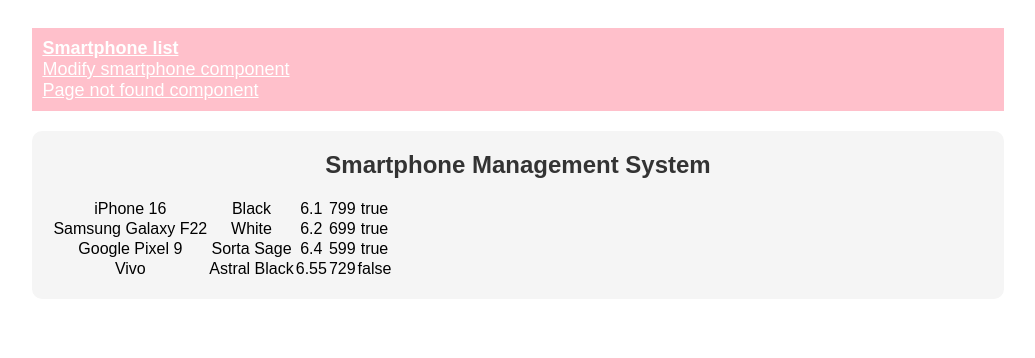
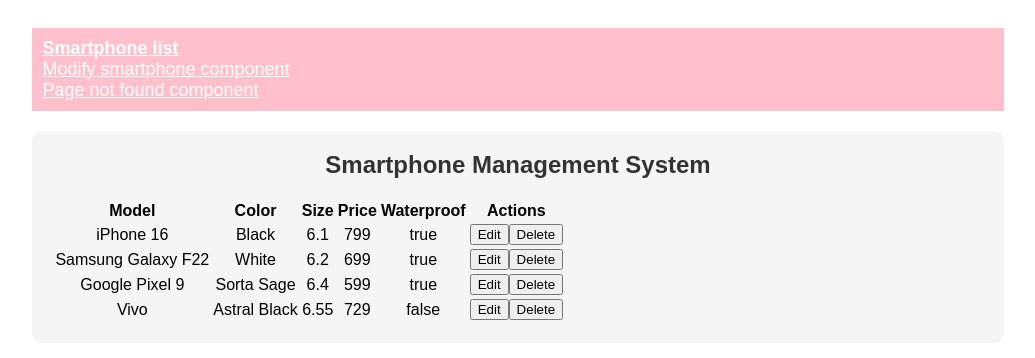
Before and after one commit to hrmn-1/Harmanpreet_kaur_Learning_Angular, an Angular app: page /smartphone in a window 1280 px wide. Shown: the top 358 px of the page, without its empty margins (122-1157 px from the left). Built offline with nearby package versions, Linux system fonts and the light colour scheme.

Commit message:
completed 4th and 5th step add the delete and edit button and also create a form

```diff
--- a/src/app/modify-smart-phone-component/modify-smart-phone-component.component.html
+++ b/src/app/modify-smart-phone-component/modify-smart-phone-component.component.html
@@ -1 +1,47 @@
 <p>modify-smart-phone-component works!</p>
+<form [formGroup]="smartphoneForm" (ngSubmit)="onSubmit()">
+  <div class="form-group">
+    <label for="title">Title:</label>
+    <input
+      type="text"
+      id="title"
+      formControlName="title"
+      class="form-control"
+      required
+    />
+  </div>
+
+  <div class="form-group">
+    <label for="description">Description:</label>
+    <textarea
+      id="description"
+      formControlName="description"
+      class="form-control"
+      required
+    ></textarea>
+  </div>
+
+  <div class="form-group">
+    <label for="category">Category:</label>
+    <select id="category" formControlName="category" class="form-control">
+      <option value="" disabled>Select a category</option>
+      <option value="Category1">Category 1</option>
+      <option value="Category2">Category 2</option>
+      <option value="Category3">Category 3</option>
+    </select>
+  </div>
+
+  <div class="form-group">
+    <label for="date">Date:</label>
+    <input
+      type="date"
+      id="date"
+      formControlName="date"
+      class="form-control"
+    />
+  </div>
+
+  <button type="submit" class="btn btn-primary" [disabled]="smartphoneForm.invalid">
+    {{ isEditMode ? 'Update' : 'Add' }} Item
+  </button>
+</form>
--- a/src/app/modify-smart-phone-component/modify-smart-phone-component.component.ts
+++ b/src/app/modify-smart-phone-component/modify-smart-phone-component.component.ts
@@ -1,12 +1,39 @@
 import { Component } from '@angular/core';
+import {FormBuilder, FormGroup, ReactiveFormsModule, Validators} from '@angular/forms';
+import { smartPhone } from '../../shared/models/smartphone';
+import { SmartphoneService } from '../services/smartphone.service';
 
 @Component({
   selector: 'app-modify-smart-phone-component',
   standalone: true,
-  imports: [],
+  imports: [
+    ReactiveFormsModule
+  ],
   templateUrl: './modify-smart-phone-component.component.html',
-  styleUrl: './modify-smart-phone-component.component.css'
+  styleUrls: ['./modify-smart-phone-component.component.css']
 })
 export class ModifySmartPhoneComponentComponent {
+  smartphoneForm: FormGroup;
+  isEditMode: boolean = false;
+  constructor(private fb: FormBuilder, private smartphoneService: SmartphoneService) {
+    // Initialize the form with FormBuilder
+    this.smartphoneForm = this.fb.group({
+      model: ['', Validators.required],
+      color: ['', Validators.required],
+      size: [0, [Validators.required, Validators.min(0)]],
+      price: [0, [Validators.required, Validators.min(0)]],
+      isWaterproof: [false] // Default to false
+    });
+  }
 
+  onSubmit(): void {
+    if (this.smartphoneForm.valid) {
+      const newSmartphone: smartPhone = this.smartphoneForm.value;
+      this.smartphoneService.addSmartphone(newSmartphone).subscribe(response => {
+        console.log('Smartphone added successfully', response);
+      });
+    } else {
+      console.log('Form is invalid');
+    }
+  }
 }
--- a/src/app/smartphone-list/smartphone-list.component.html
+++ b/src/app/smartphone-list/smartphone-list.component.html
@@ -1,10 +1,25 @@
-<html>
-    <tr *ngFor="let smartphone of smartPhoneList"
-        [routerLink]="['/smartphone', smartphone.model]">
+<table>
+  <thead>
+  <tr>
+    <th>Model</th>
+    <th>Color</th>
+    <th>Size</th>
+    <th>Price</th>
+    <th>Waterproof</th>
+    <th>Actions</th>
+  </tr>
+  </thead>
+  <tbody>
+  <tr *ngFor="let smartphone of smartPhoneList">
     <td>{{ smartphone.model }}</td>
     <td>{{ smartphone.color }}</td>
     <td>{{ smartphone.size }}</td>
     <td>{{ smartphone.price }}</td>
     <td>{{ smartphone.isWaterproof }}</td>
+    <td>
+      <button (click)="editSmartphone(smartphone.model)" class="btn btn-warning">Edit</button>
+      <button (click)="deleteSmartphone(smartphone.model)" class="btn btn-danger">Delete</button>
+    </td>
   </tr>
-</html>
+  </tbody>
+</table>
--- a/src/app/smartphone-list/smartphone-list.component.ts
+++ b/src/app/smartphone-list/smartphone-list.component.ts
@@ -1,9 +1,9 @@
 import { Component, OnInit } from '@angular/core';
-import {CommonModule, NgForOf, NgOptimizedImage} from '@angular/common';
+import { CommonModule, NgForOf, NgOptimizedImage } from '@angular/common';
 import { SmartphoneListItemComponent } from '../smartphone-list-item/smartphone-list-item.component';
-import {smartPhone } from '../../shared/models/smartphone';
+import { smartPhone } from '../../shared/models/smartphone';
 import { SmartphoneService } from '../services/smartphone.service';
-import { RouterLink } from '@angular/router';
+import { Router } from '@angular/router';
 
 @Component({
   selector: 'app-smartphone-list',
@@ -11,7 +11,6 @@
   imports: [
     NgForOf,
     SmartphoneListItemComponent,
-    RouterLink,
     CommonModule,
     NgOptimizedImage
   ],
@@ -19,16 +18,13 @@
   styleUrls: ['./smartphone-list.component.css']
 })
 export class SmartphoneListComponent implements OnInit {
-  // Columns to display in the table
-  displayedColumns: string[] = ['model', 'color', 'size', 'price', 'isWaterproof'];
+  displayedColumns: string[] = ['model', 'color', 'size', 'price', 'isWaterproof', 'actions'];
   smartPhoneList: smartPhone[] = [];
 
-  constructor(private smartphoneService: SmartphoneService) {
-    // Constructor used for dependency injection
+  constructor(private smartphoneService: SmartphoneService, private router: Router) {
   }
 
   ngOnInit() {
-    // Fetch smartphones when component initializes
     this.smartphoneService.getSmartphones().subscribe({
       next: (data: smartPhone[]) => (this.smartPhoneList = data),
       error: (err) => console.error('Error fetching smartphones', err),
@@ -36,10 +32,21 @@
     });
   }
 
-  selectedSmartphone?: smartPhone;
 
-  // Method to handle smartphone selection
-  selectSmartphone(smartphone: smartPhone): void {
-    this.selectedSmartphone = smartphone;
+  editSmartphone(model: string): void {
+    this.router.navigate(['/modify-smart-phone', model]);
+  }
+
+
+  deleteSmartphone(model: string): void {
+    if (confirm('Are you sure you want to delete this smartphone?')) {
+      this.smartphoneService.deleteSmartphone(model).subscribe({
+        next: () => {
+          console.log('Smartphone deleted successfully');
+          this.smartPhoneList = this.smartPhoneList.filter(smartphone => smartphone.model !== model); // Remove from the list
+        },
+        error: (err) => console.error('Error deleting smartphone', err)
+      });
+    }
   }
 }
```
Lines whose indentation alone changed are shown as unchanged.
